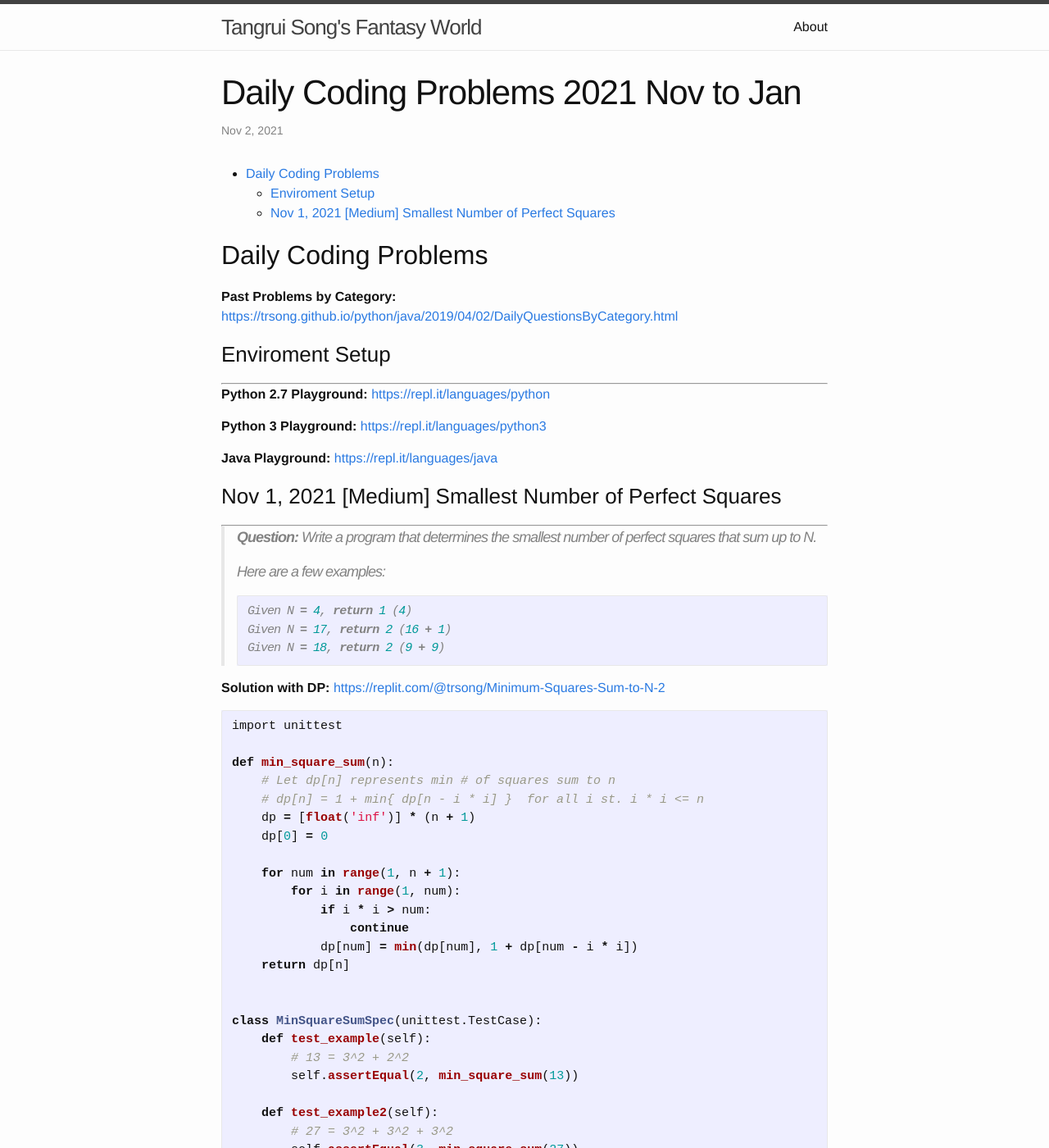
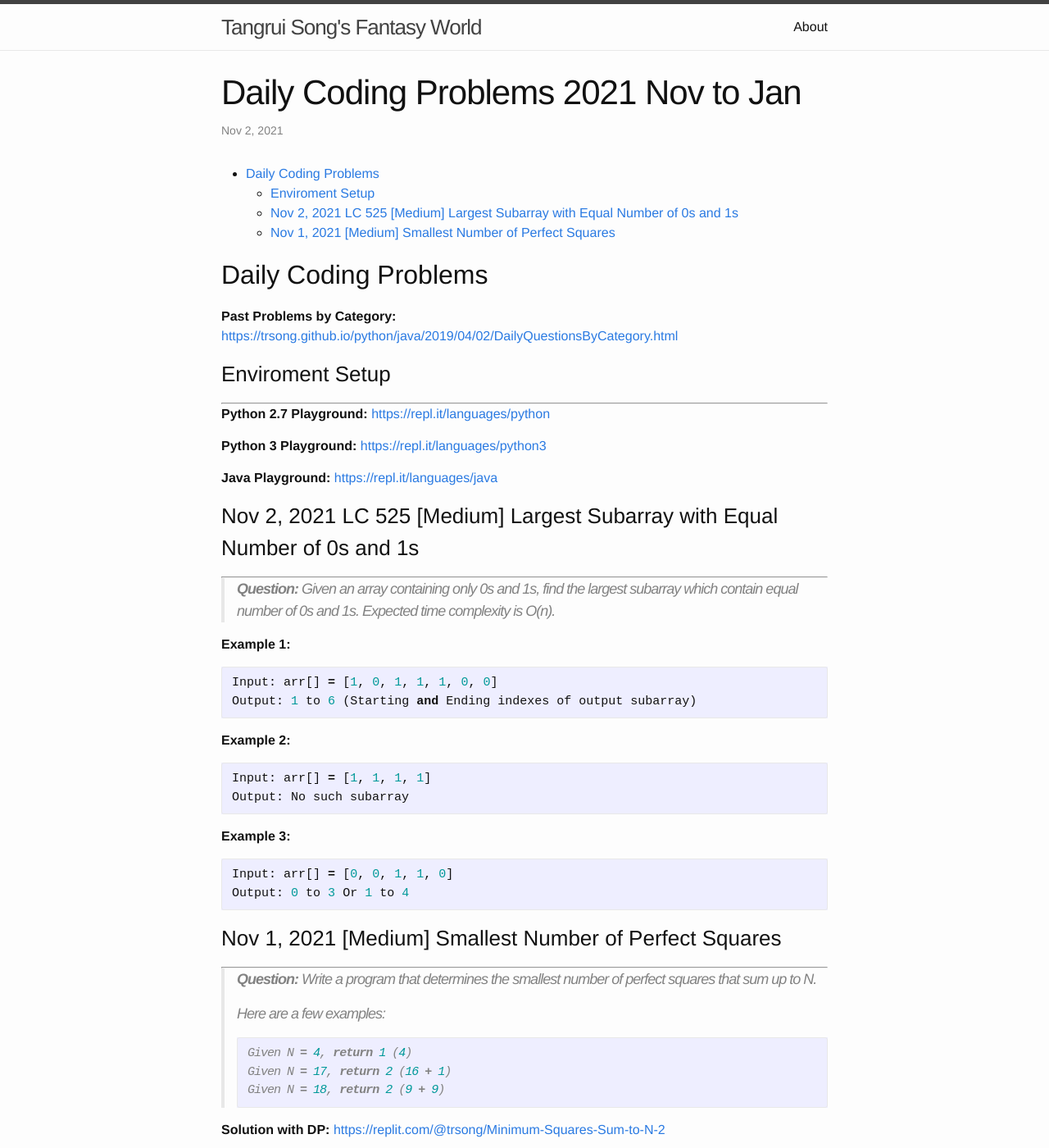
Before and after one commit to trsong/trsong.github.io, a Jekyll site: the page built from _posts/2021-11-01-DailyQuestionsNov.md, in a window 1280 px wide and 1400 px high. Shown: the whole window at 82% size. Built offline with Jekyll 4.4.1, drawn with Linux system fonts in a browser that asks for light colours.

Commit message:
Add Nov 2 question

````diff
--- a/_posts/2021-11-01-DailyQuestionsNov.md
+++ b/_posts/2021-11-01-DailyQuestionsNov.md
@@ -19,6 +19,30 @@ categories: Python/Java
 **Python 3 Playground:** [https://repl.it/languages/python3](https://repl.it/languages/python3)
 
 **Java Playground:** [https://repl.it/languages/java](https://repl.it/languages/java)
+
+
+### Nov 2, 2021 LC 525 \[Medium\] Largest Subarray with Equal Number of 0s and 1s
+---
+> **Question:** Given an array containing only 0s and 1s, find the largest subarray which contain equal number of 0s and 1s. Expected time complexity is O(n).
+
+
+**Example 1:**
+```py
+Input: arr[] = [1, 0, 1, 1, 1, 0, 0]
+Output: 1 to 6 (Starting and Ending indexes of output subarray)
+```
+
+**Example 2:**
+```py
+Input: arr[] = [1, 1, 1, 1]
+Output: No such subarray
+```
+
+**Example 3:**
+```py
+Input: arr[] = [0, 0, 1, 1, 0]
+Output: 0 to 3 Or 1 to 4
+```
 
 
 ### Nov 1, 2021 \[Medium\] Smallest Number of Perfect Squares
````
